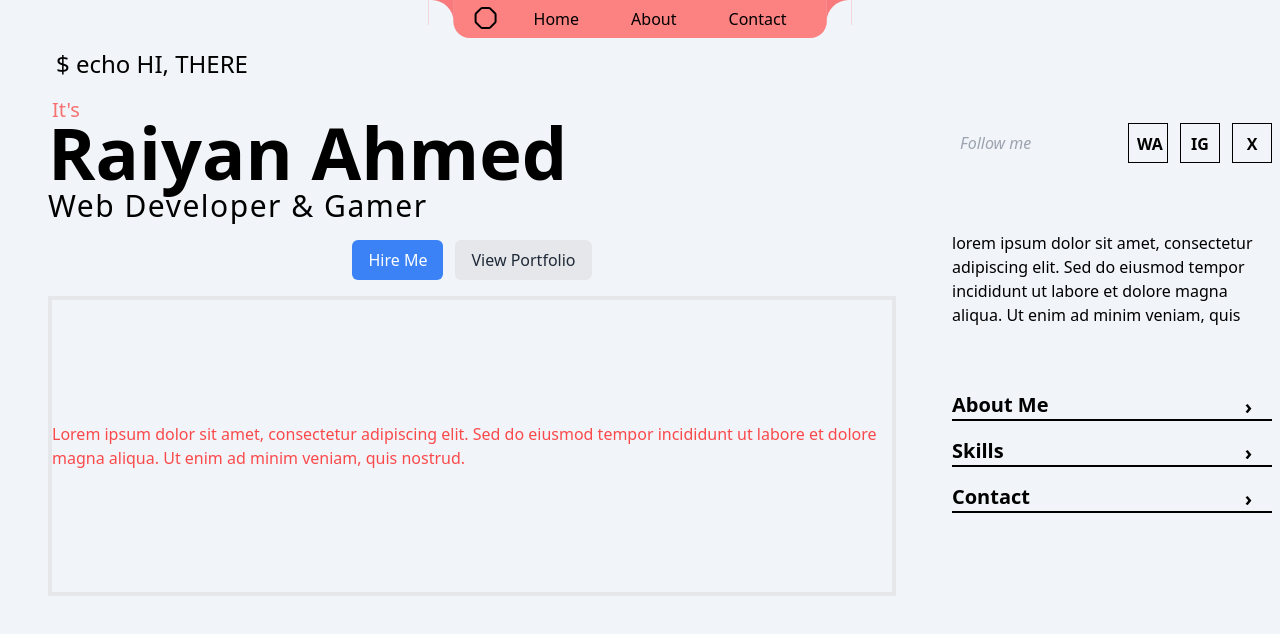
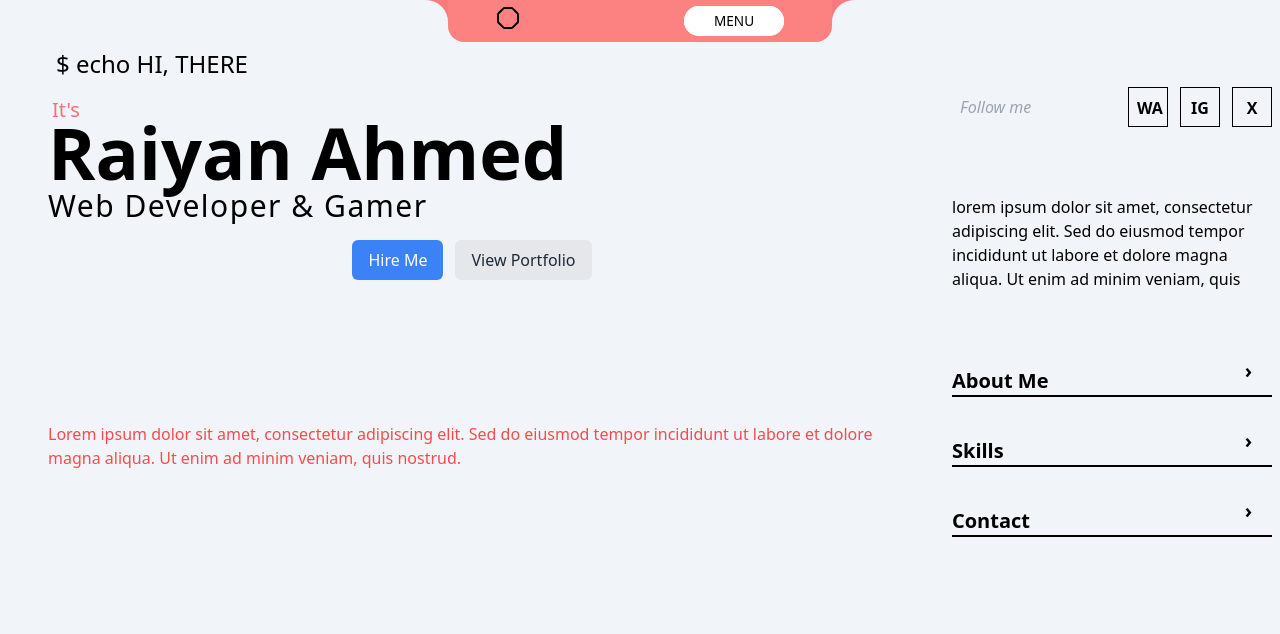
Before and after one commit to raiyanu/raiyanu, a Next.js app: page / in a window 1280 px wide. Shown: the top 634 px of the page. Built offline with nearby package versions, Linux system fonts and the light colour scheme.

Commit message:
chores:completed nav menu animation arrangements

```diff
--- a/app/components/Navbar.js
+++ b/app/components/Navbar.js
@@ -2,10 +2,21 @@
 import { LucideOctagon } from "lucide-react";
 import styled from "styled-components";
 import { useEffect, useState } from "react";
+import NavigationMenu from "./NavigationMenu";
+import { delay, motion } from "framer-motion";
+
+const links = [
+	{ href: "/home", title: "Home" },
+	{ href: "/about", title: "About" },
+	{ href: "/contact", title: "Contact" },
+	{ href: "/home", title: "Home" },
+	{ href: "/about", title: "About" },
+	{ href: "/contact", title: "Contact" },
+];
 
 const MyHeader = styled.header`
 	display: flex;
-	justify-content: center;
+	justify-content: space-between;
 	gap: 1rem;
 	position: fixed;
 	top: 0;
@@ -14,9 +25,11 @@ const MyHeader = styled.header`
 	transform: translateX(-50%);
 	background-color: #fc8181;
 	width: fit-content;
-	padding: 0.375rem 1.25rem;
+	min-width: 30%;
+	padding: 0.375rem 3rem;
 	border-bottom-left-radius: 1rem;
 	border-bottom-right-radius: 1rem;
+	z-index: 3;
 	&::before {
 		content: "";
 		position: absolute;
@@ -42,6 +55,7 @@ const MyHeader = styled.header`
 		box-shadow: 0 -25px 0 0 rgba(255, 0, 0, 0.5);
 	}
 	@media (max-width: 768px) {
+		align-items: center;
 		gap: 0.5rem;
 		padding: 0.375rem 0.75rem;
 		width: 90%;
@@ -51,7 +65,8 @@ const MyHeader = styled.header`
 		top: unset;
 		bottom: 0;
 		position: fixed;
-		justify-content: space-around;
+		justify-content: space-between;
+		padding-inline: 2rem;
 		&::before {
 			display: none;
 		}
@@ -64,12 +79,53 @@ export default function Navbar() {
 	return (
 		<MyHeader>
 			<LucideOctagon size={24} />
-			<nav className="flex gap-0.5 md:gap-3 ">
-				<NavLink href={"/home"} text="Home" />
-				<NavLink href={"/about"} text="About" />
-				<NavLink href={"/contact"} text="Contact" />
-			</nav>
+			<NavigationMenu text="Menu" />
 		</MyHeader>
+	);
+}
+
+const LinkVariants = {
+	initial: {
+		opacity: 0,
+		rotateX: 90,
+		translateY: 80,
+		translateX: -20,
+	},
+	enter: (index) => ({
+		opacity: 1,
+		transition: {
+			delay: 0.5 + index * 0.1,
+			opacity: { duration: 0.35 },
+		},
+		rotateX: 0,
+		translateY: 0,
+		translateX: -0,
+	}),
+	exit: {
+		opacity: 0,
+		delay: 0.3,
+	},
+};
+
+export function NavLinkList() {
+	return (
+		<>
+			{links.map((link, index) => {
+				return (
+					<motion.div
+						key={index}
+						variants={LinkVariants}
+						custom={index}
+						initial="initial"
+						animate="enter"
+						exit="exit"
+						style={{ perspective: "120px", perspectiveOrigin: "bottom" }}
+					>
+						<NavLink key={index} href={link.href} text={link.title} />
+					</motion.div>
+				);
+			})}
+		</>
 	);
 }
 
@@ -87,4 +143,6 @@ const NavLinkStyled = styled.a`
 		background-color: #000;
 		color: #fff;
 	}
+	text-transform: uppercase;
+	font-weight: 600;
 `;
--- /dev/null
+++ b/app/components/NavigationMenu.js
@@ -0,0 +1,130 @@
+import { AnimatePresence, motion } from "framer-motion";
+import { Rotate3D } from "lucide-react";
+import { useState } from "react";
+import styled from "styled-components";
+import { NavLinkList } from "./Navbar";
+
+export default function NavigationMenu({ text }) {
+	const [isOpen, setIsOpen] = useState(false);
+	const variants = {
+		open: {
+			display: "flex",
+			height: 480,
+			width: 330,
+		},
+		closed: {
+			display: "none",
+			height: 150,
+			width: 150,
+		},
+		hidden: {
+			display: "hidden",
+		},
+		shown: {
+			display: "block",
+		},
+	};
+	return (
+		<>
+			<StyledButton onClick={() => setIsOpen(!isOpen)}>
+				<motion.div
+					className={`fixed right-0 bottom-0  bg-sky-200 rounded-md h-[480px] w-[330px] max-w-[70vw] lg:bottom-[unset] p-4 pb-10 lg:pb-0 lg:pt-10 lg:top-0 lg:right-10`}
+					variants={variants}
+					initial="closed"
+					animate={isOpen ? "open" : "closed"}
+					transition={
+						isOpen
+							? {
+								type: "spring",
+								damping: 12,
+								stiffness: 100,
+								duration: 0.5,
+							}
+							: {
+								duration: 0.5,
+							}
+					}
+				>
+					<motion.div
+						className={`${isOpen ? "block" : "hidden"} w-full h-full`}
+					>
+						<div className="flex items-start justify-center flex-col text-2xl gap-3">
+							<AnimatePresence>
+								{isOpen && <NavLinkList />}
+							</AnimatePresence>
+						</div>
+					</motion.div>
+				</motion.div>
+				<div className="relative h-full w-full overflow-hidden rounded-3xl">
+					<SlidingTwoElement
+						animate={{
+							top: isOpen ? "-100%" : 0,
+						}}
+						transition={{
+							type: "spring",
+							damping: 10,
+							stiffness: 100,
+							duration: 0.5,
+						}}
+					>
+						<motion.div
+							animate={{
+								rotateX: isOpen ? 90 : 0,
+							}}
+						>
+							{text}
+						</motion.div>
+						<motion.div
+							animate={{
+								rotateX: isOpen ? 0 : 180,
+							}}
+						>
+							Close
+						</motion.div>
+					</SlidingTwoElement>
+				</div>
+			</StyledButton>
+		</>
+	);
+}
+
+const SlidingTwoElement = styled(motion.div)`
+	cursor: pointer;
+	transition: background-color 0.3s;
+	position: relative;
+	height: 30px;
+	&:hover {
+		background-color: #f55;
+	}
+	& > * {
+		width: 100%;
+		height: 100%;
+		color: #000;
+		background-color: #fff;
+		display: flex;
+		justify-content: center;
+		align-items: center;
+		font-size: 0.85rem;
+		text-transform: uppercase;
+		preserve-3d: true;
+	}
+	& > :nth-child(2) {
+		position: absolute;
+		top: 100%;
+		left: 0;
+		color: #fff;
+		background-color: #000;
+	}
+`;
+
+const StyledButton = styled.button`
+	color: #000;
+	border: none;
+	border-radius: 25px;
+	cursor: pointer;
+	position: relative;
+	height: 30px;
+	width: 100px;
+	background-color: #fff;
+	z-index: 3;
+`;
--- a/app/section/Hero.js
+++ b/app/section/Hero.js
@@ -34,7 +34,7 @@ export default function Hero() {
                     It{"'"}s
                 </p>
                 <h1 className="text-6xl md:text-7xl font-extrabold">Raiyan Ahmed</h1>
-                <div className="text-2xl md:text-3xl font-extralight tracking-wider z-10">
+                <div className="text-2xl md:text-3xl font-extralight tracking-wider">
                     <span>Web Developer & Gamer</span>
                 </div>
                 <div className="flex justify-center items-center gap-3 my-4">
@@ -52,7 +52,7 @@ export default function Hero() {
                     </a>
                 </div>
                 <div
-                    className="border-4 relative h-[300px]"
+                    className="relative h-[300px] overflow-hidden"
                     onMouseEnter={handleMouseEntryOnBorder}
                     onMouseLeave={handleMouseExitOnBorder}
                 >
@@ -62,6 +62,12 @@ export default function Hero() {
                             WebkitMaskPosition: `${x - maskSize / 2}px ${y - maskSize / 2}px`,
                             maskSize: `${maskSize}px`,
                         }}
+                        transition={
+                            {
+                                damping: 10,
+                                duration: 0.2,
+                            }
+                        }
                     >
                         <p onMouseEnter={handleMaskEnter} onMouseLeave={handleMaskLeave}>
                             There was a mask here but now it{"'"}s gone :{"("}
@@ -95,7 +101,7 @@ export default function Hero() {
                     minim veniam, quis
                 </p>
                 <div className="flex flex-col items-start">
-                    <MyDetails className="mb-4">
+                    <MyDetails className="mb-4 w-full ">
                         <summary className="text-xl font-bold">About Me</summary>
                         <p className="text-base text-gray-600 py-4">
                             I am a passionate web developer with a love for creating dynamic
@@ -153,7 +159,7 @@ const Mask = styled(motion.div)`
 	transition: all 50ms cubic-bezier(0.25, 0.46, 0.45, 0.94);
 	background: rgba(58, 9, 190, 0);
 	${center}
-	z-index: 1;
+	z-index: 2;
 `;
 const MaskBody = styled(motion.div)`
 	position: absolute;
@@ -164,10 +170,38 @@ const MaskBody = styled(motion.div)`
 	width: 100%;
 	color: rgba(255, 0, 0, 0.7);
 `;
-const MyDetails = styled.details`
+
+const SlideIn = styled(motion.details)`
+	z-index: 1;
+	transition: all 1s ease-in-out;
+	position: relative;
+    overflow: hidden;
+    padding-block: 0.75rem;
+	&::after {
+		content: " ";
+		position: absolute;
+		top: 0;
+		left: 0;
+		color: #fff;
+		background-color: #000;
+		width: 100%;
+		height: 100%;
+		z-index: -1;
+        transition: all 0.5s ease-in-out;
+		transform: translateX(-100%);
+	}
+	&:hover::after  {
+		transform: translateX(0%);
+	}
+`;
+
+const MyDetails = styled(SlideIn)`
 	margin-bottom: 1rem;
 	width: 100%;
 	position: relative;
+    &:hover  {
+		color: #fff;
+	}
 	summary {
 		border-bottom: 2px solid #000;
 		cursor: pointer;
@@ -199,6 +233,18 @@ const MyDetails = styled.details`
 		position: absolute;
 		right: 20px;
 		top: 2px;
+	}
+
+	&::after {
+		content: " ";
+		position: absolute;
+		top: 0;
+		left: 0;
+		color: #fff;
+		background-color: #000;
+		width: 100%;
+		height: 100%;
+		z-index: -1;
 	}
 `;
 
```
